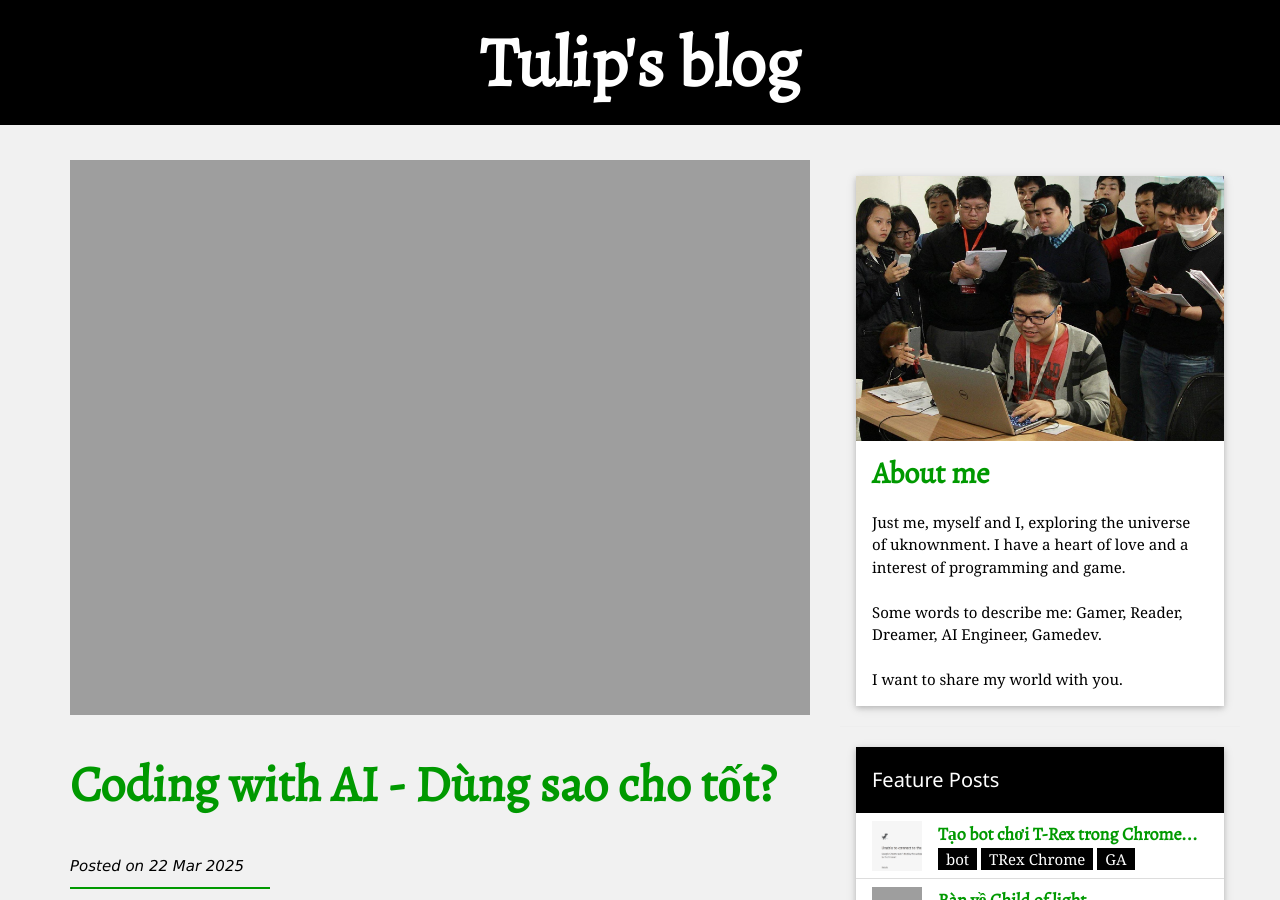
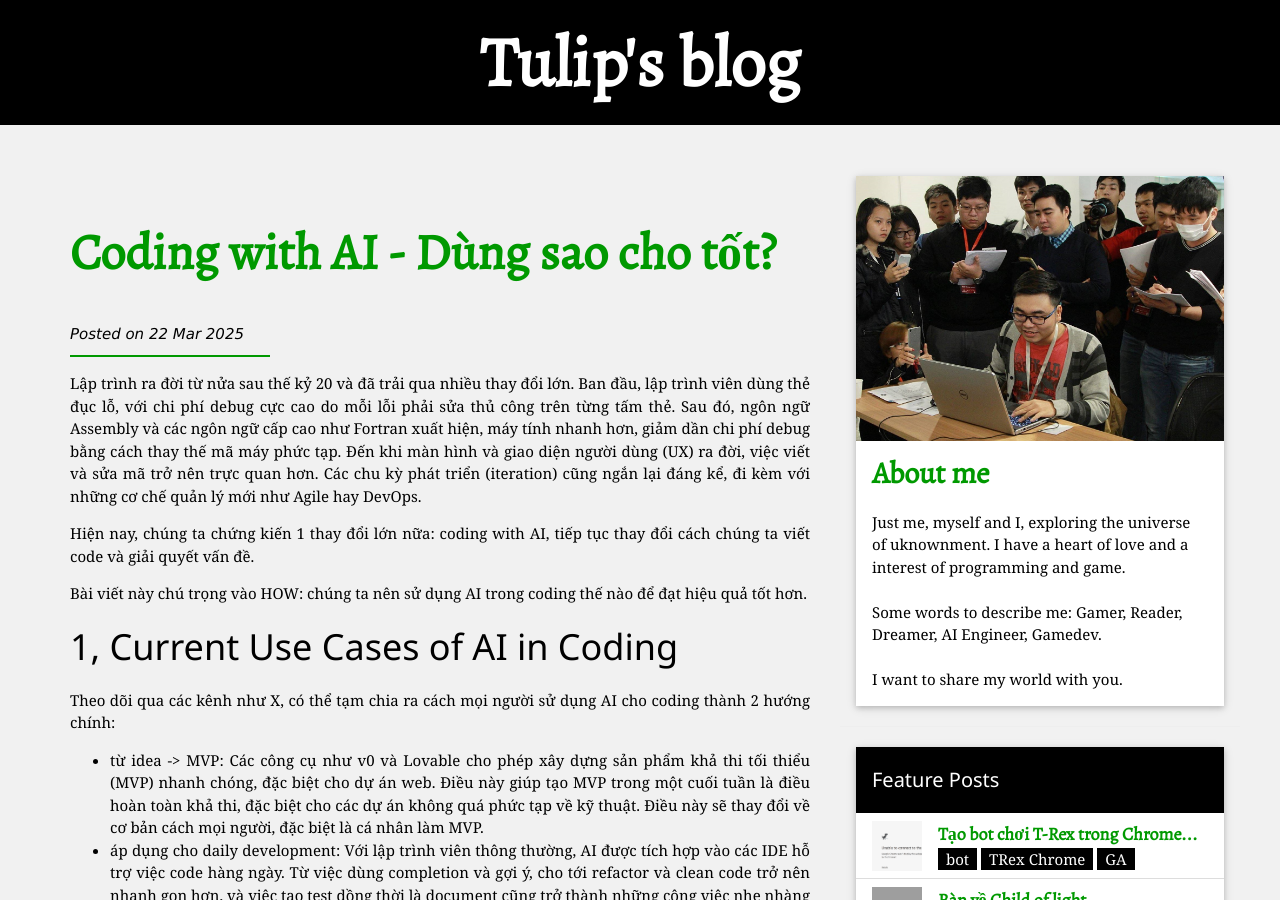
Before and after one commit to Tulip4attoo/Tulip4attoo.github.io, a Jekyll site: the page built from _posts/2025-03-22-Coding-with-AI.md, in a window 1280 px wide and 900 px high. Built offline with Jekyll 4.4.1, drawn with Linux system fonts in a browser that asks for light colours; comment, search, counter and statistics services are not loaded.

Commit message:
Update 2025-03-22-Coding-with-AI.md

```diff
--- a/_posts/2025-03-22-Coding-with-AI.md
+++ b/_posts/2025-03-22-Coding-with-AI.md
@@ -5,8 +5,6 @@ date:                       2025-03-22
 mathjax:                    true
 comments:                   true
 description:                Hiện nay, coding with AI tiếp tục thay đổi cách chúng ta viết code và giải quyết vấn đề. Bài viết này chú trọng vào HOW - chúng ta nên sử dụng AI trong coding thế nào để đạt hiệu quả tốt hơn.
-
-img:                        assets/img/coding-with-ai/ai-coding-assistant.png
 ---
 
 Lập trình ra đời từ nửa sau thế kỷ 20 và đã trải qua nhiều thay đổi lớn. Ban đầu, lập trình viên dùng thẻ đục lỗ, với chi phí debug cực cao do mỗi lỗi phải sửa thủ công trên từng tấm thẻ. Sau đó, ngôn ngữ Assembly và các ngôn ngữ cấp cao như Fortran xuất hiện, máy tính nhanh hơn, giảm dần chi phí debug bằng cách thay thế mã máy phức tạp. Đến khi màn hình và giao diện người dùng (UX) ra đời, việc viết và sửa mã trở nên trực quan hơn. Các chu kỳ phát triển (iteration) cũng ngắn lại đáng kể, đi kèm với những cơ chế quản lý mới như Agile hay DevOps.
```
